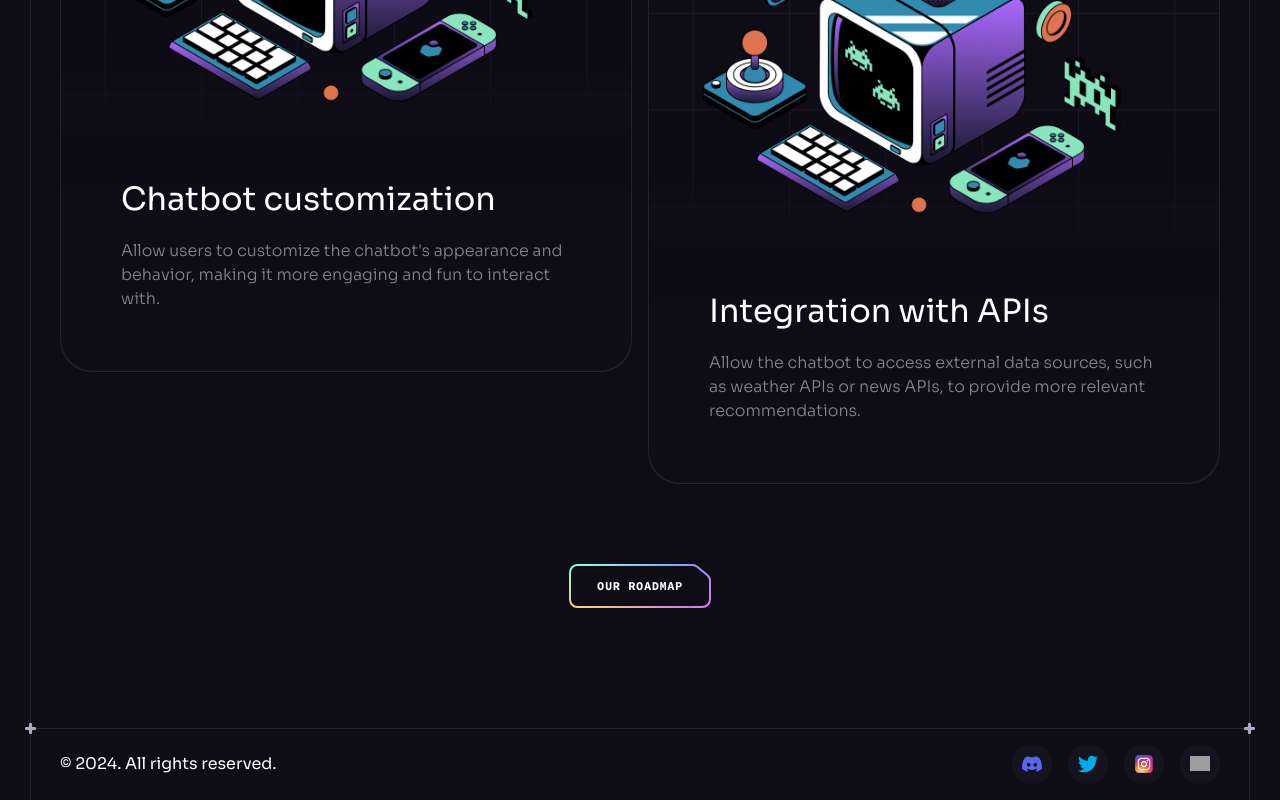
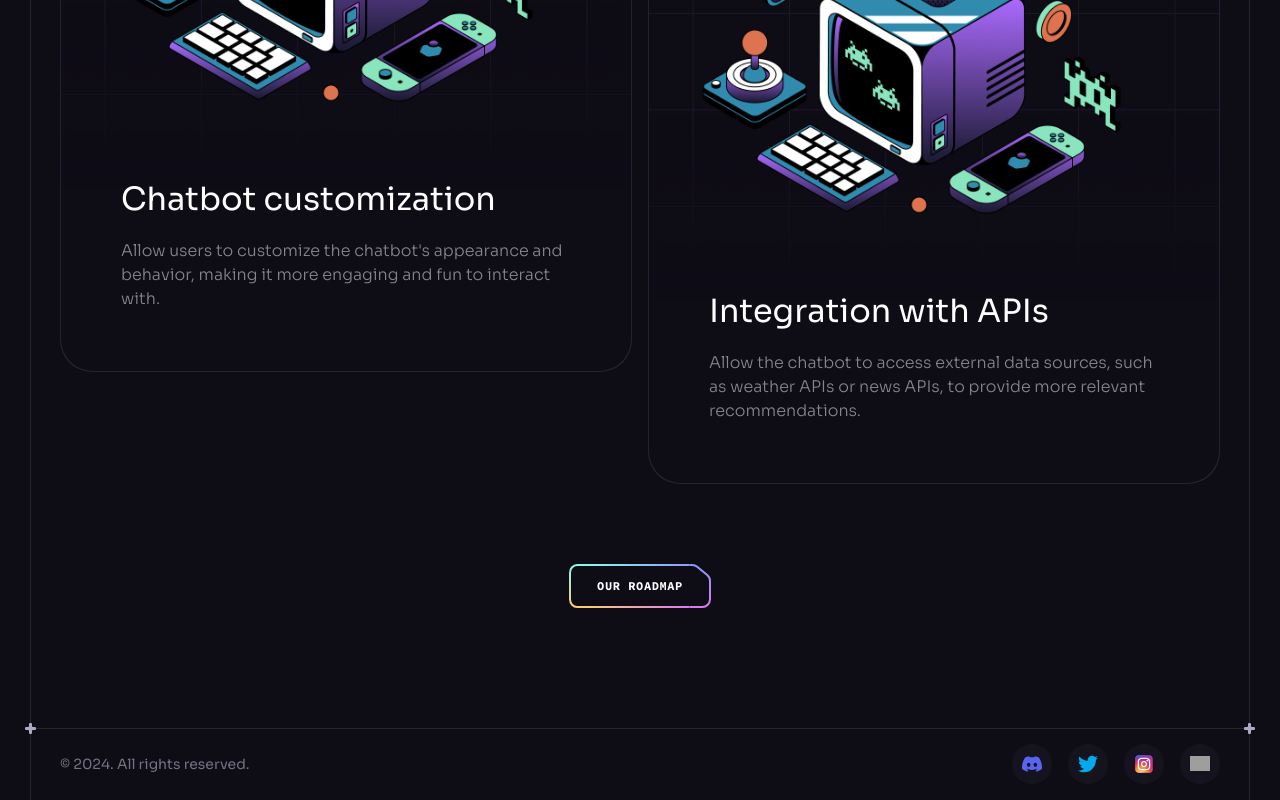
Before and after one commit to Agung1606/neroerc, a React (Vite) app: page / in a window 1280 px wide. Shown: the part 8117-8917 px from the top of the page. Built offline with nearby package versions, Linux system fonts and the light colour scheme; grey boxes are pictures that could not be loaded.

Commit message:
styling footer's years

```diff
--- a/src/components/Footer.jsx
+++ b/src/components/Footer.jsx
@@ -6,7 +6,7 @@
   return (
     <Section className={"!px-0 !py-4"} crosses>
       <div className="container flex items-center sm:justify-between gap-10 max-sm:flex-col">
-        <p>© {new Date().getFullYear()}. All rights reserved.</p>
+        <p className="caption text-n-4 lg:block">© {new Date().getFullYear()}. All rights reserved.</p>
         <div className="flex flex-wrap gap-4">
           {socials.map((social) => (
             <a
```
